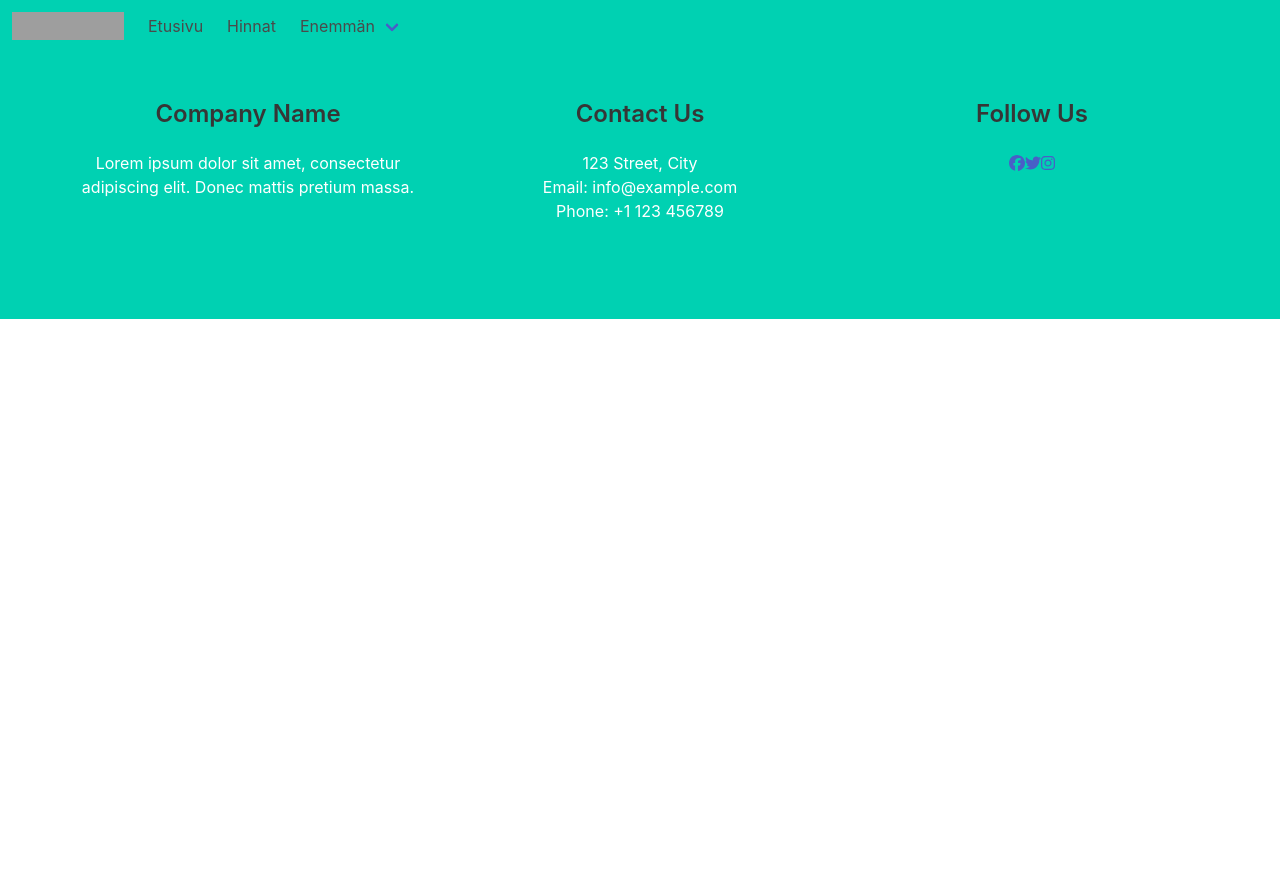
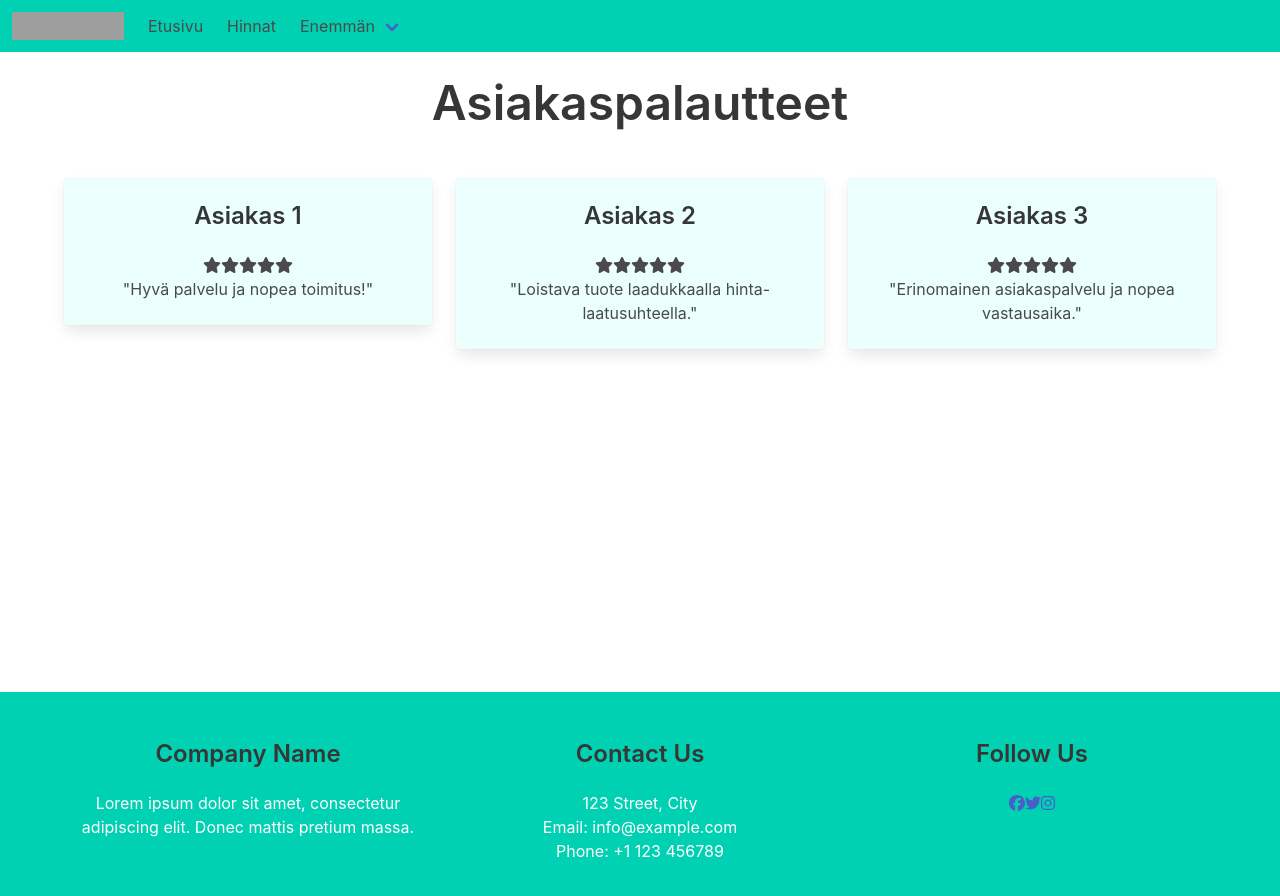
Before and after one commit to Vesku2000/company, a React (Create React App) app: page /Commentspage in a window 1280 px wide. Shown: the top 896 px of the page. Before the commit the page ends 800 px from the top, so only its background shows below. Built offline with nearby package versions, Linux system fonts and the light colour scheme; grey boxes are pictures that could not be loaded.

Commit message:
comments page added

```diff
--- a/src/App.js
+++ b/src/App.js
@@ -8,6 +8,7 @@ import Footer from './components/Footer';
 import Contact from './pages/Contact';
 import Whopage from './pages/Whopage';
 import AboutCompanypage from './pages/AboutCompanypage';
+import Commentspage from './pages/Commentspage';
 
 
 function App() {
@@ -22,6 +23,7 @@ function App() {
           <Route path='/Contact' element={ <Contact />} />
           <Route path='/Whopage' element={ <Whopage />} />
           <Route path='/AboutCompanypage' element={ <AboutCompanypage />} />
+          <Route path='/Commentspage' element={ <Commentspage />} />
 
         </Routes>
       </div>
--- a/src/components/Navbar.js
+++ b/src/components/Navbar.js
@@ -59,7 +59,7 @@ function MyComponent() {
                 Yhteystiedot
               </Link>
               <hr className="navbar-divider" />
-              <Link to="" className="navbar-item" onClick={closeMobileMenu}>
+              <Link to="Commentspage" className="navbar-item" onClick={closeMobileMenu}>
                 Kokemuksia
               </Link>
             </div>
--- /dev/null
+++ b/src/pages/Commentspage.js
@@ -0,0 +1,72 @@
+import React from 'react';
+import { FontAwesomeIcon } from '@fortawesome/react-fontawesome';
+import { faStar } from '@fortawesome/free-solid-svg-icons';
+
+const Commentspage = () => {
+  return (
+    <div className="container" style={{ minHeight: '80vh' }}>
+      <h1 className="title is-1 p-5">Asiakaspalautteet</h1>
+      <div className="columns is-multiline">
+        <div className="column is-one-third">
+          <div className="card">
+            <div className="card-content">
+              <div className="media">
+                <div className="media-content">
+                  <p className="title is-4">Asiakas 1</p>
+                  <div className="rating">
+                    <FontAwesomeIcon icon={faStar} className="star-icon" />
+                    <FontAwesomeIcon icon={faStar} className="star-icon" />
+                    <FontAwesomeIcon icon={faStar} className="star-icon" />
+                    <FontAwesomeIcon icon={faStar} className="star-icon" />
+                    <FontAwesomeIcon icon={faStar} className="star-icon" />
+                  </div>
+                  <p className="comment">"Hyvä palvelu ja nopea toimitus!"</p>
+                </div>
+              </div>
+            </div>
+          </div>
+        </div>
+        <div className="column is-one-third">
+          <div className="card">
+            <div className="card-content">
+              <div className="media">
+                <div className="media-content">
+                  <p className="title is-4">Asiakas 2</p>
+                  <div className="rating">
+                    <FontAwesomeIcon icon={faStar} className="star-icon" />
+                    <FontAwesomeIcon icon={faStar} className="star-icon" />
+                    <FontAwesomeIcon icon={faStar} className="star-icon" />
+                    <FontAwesomeIcon icon={faStar} className="star-icon" />
+                    <FontAwesomeIcon icon={faStar} className="star-icon" />
+                  </div>
+                  <p className="comment">"Loistava tuote laadukkaalla hinta-laatusuhteella."</p>
+                </div>
+              </div>
+            </div>
+          </div>
+        </div>
+        <div className="column is-one-third">
+          <div className="card">
+            <div className="card-content">
+              <div className="media">
+                <div className="media-content">
+                  <p className="title is-4">Asiakas 3</p>
+                  <div className="rating">
+                    <FontAwesomeIcon icon={faStar} className="star-icon" />
+                    <FontAwesomeIcon icon={faStar} className="star-icon" />
+                    <FontAwesomeIcon icon={faStar} className="star-icon" />
+                    <FontAwesomeIcon icon={faStar} className="star-icon" />
+                    <FontAwesomeIcon icon={faStar} className="star-icon" />
+                  </div>
+                  <p className="comment">"Erinomainen asiakaspalvelu ja nopea vastausaika."</p>
+                </div>
+              </div>
+            </div>
+          </div>
+        </div>
+      </div>
+    </div>
+  );
+}
+
+export default Commentspage;
```
